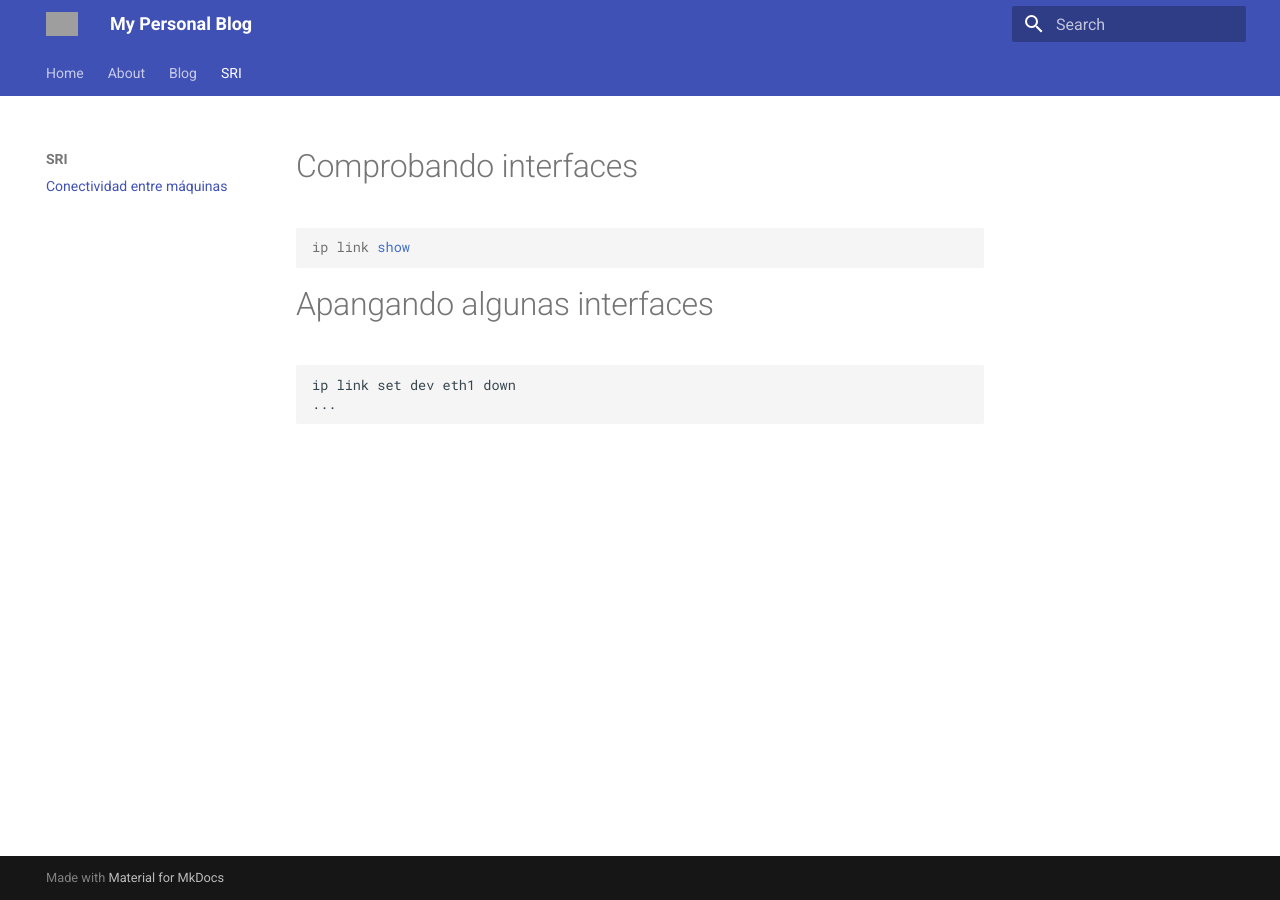
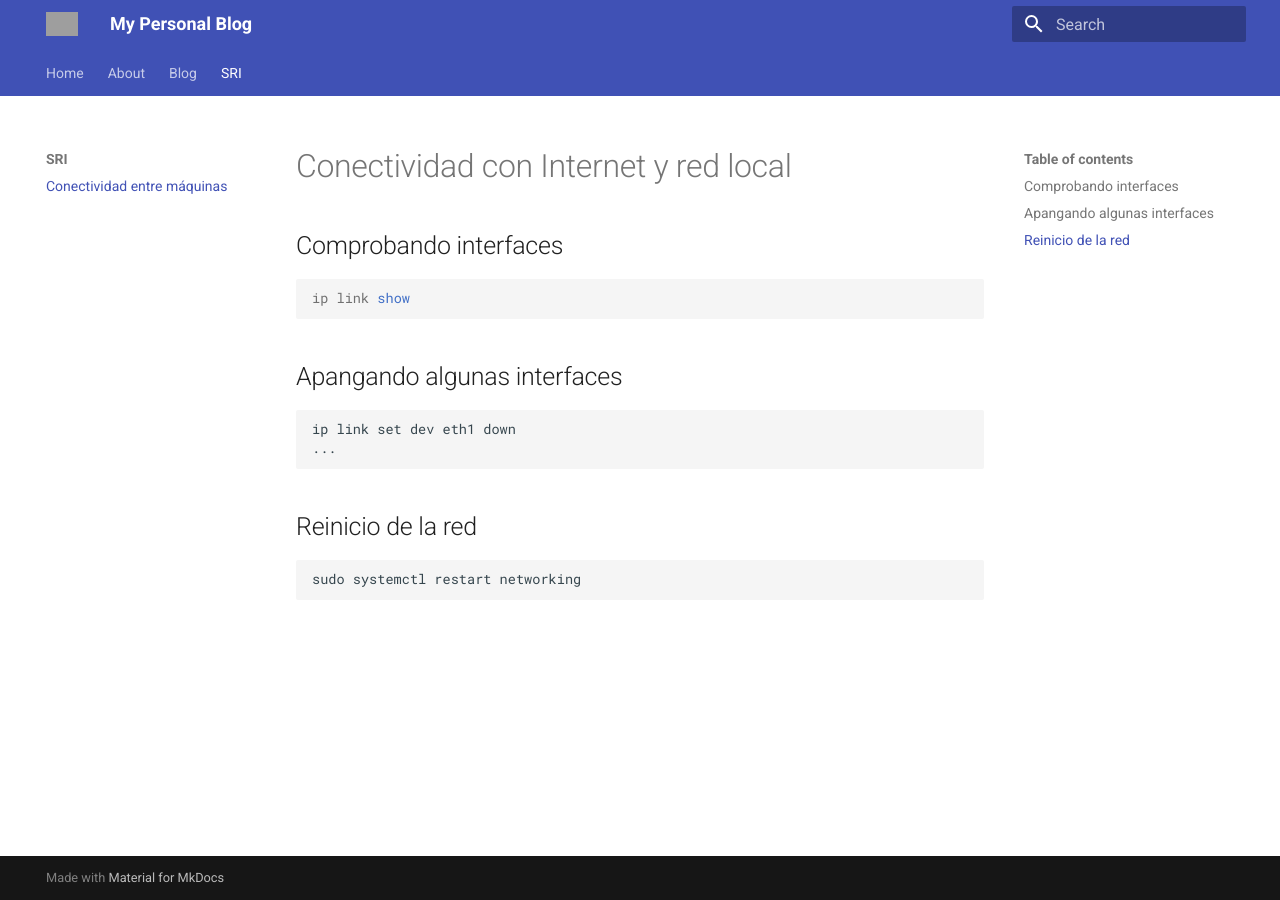
Before and after one commit to tresespadas/andromeda, an MkDocs documentation site: the page built from docs/SRI/conectividad.md, in a window 1280 px wide. Built offline with MkDocs 1.6.1 and Material for MkDocs 9.7.7, drawn with Linux system fonts in a browser that asks for light colours; grey boxes are pictures that could not be loaded.

Commit message:
actualizando SRI

````diff
--- a/docs/SRI/conectividad.md
+++ b/docs/SRI/conectividad.md
@@ -1,12 +1,16 @@
-# Comprobando interfaces
+# Conectividad con Internet y red local
 
+## Comprobando interfaces
 ```
 ip link show
 ```
 
-# Apangando algunas interfaces
-
+## Apangando algunas interfaces
 ```
 ip link set dev eth1 down
 ...
 ```
+## Reinicio de la red
+```
+sudo systemctl restart networking
+```
````
